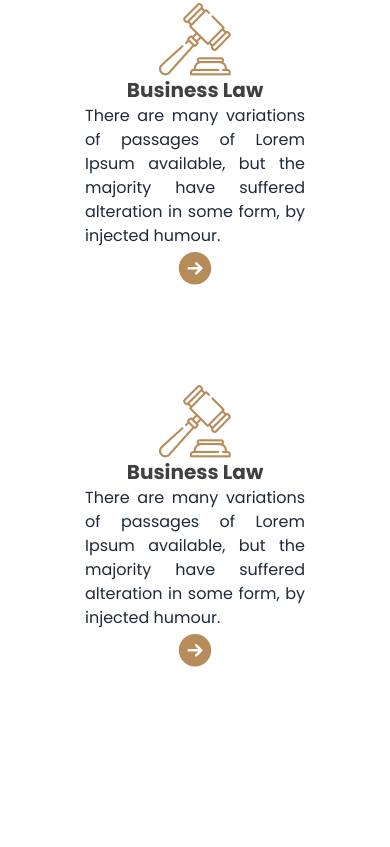
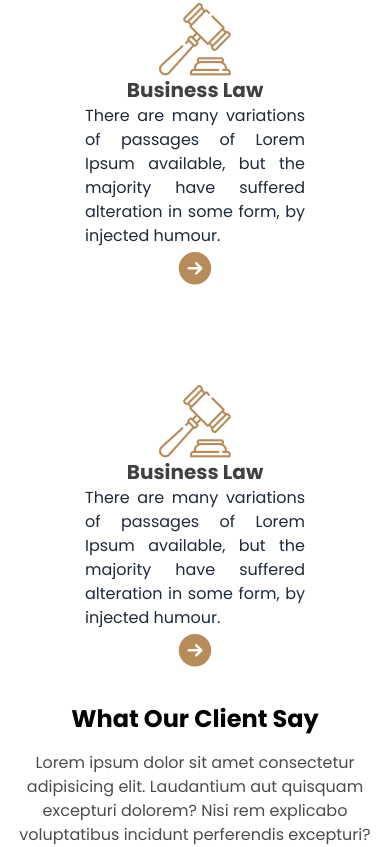
Before and after one commit to Abu-Musa38/justice-project, a plain HTML site: page index.html in a window 390 px wide. Shown: the part 2371-3218 px from the top of the page. Before the commit the page ends 3042 px from the top, so only its background shows below. Drawn offline with nearby package versions, Linux system fonts and the light colour scheme.

Commit message:
second commit

```diff
--- a/index.html
+++ b/index.html
@@ -25,7 +25,7 @@
 <body class="font-poppins">
   <!-- overflow-x-hidden -->
 
-  <header class="container mx-auto lg:px-24 px-8">
+  <header class="container mx-auto lg:px-24 px-4">
 
     <div class="">
       <div class="navbar bg-base-100">
@@ -65,7 +65,7 @@
     </div>
 
     <div
-      class="bg-[linear-gradient(45deg,rgba(0,0,0,0.4),rgba(0,0,0,0.1)),url(images/banner.png)] lg:h-[60vh] h-[60vh] w-full bg-cover bg-center lg:mt-12 mt-8 container mx-auto lg:px-24 px-8 justify-center items-center flex rounded-lg">
+      class="bg-[linear-gradient(45deg,rgba(0,0,0,0.4),rgba(0,0,0,0.1)),url(images/banner.png)] lg:h-[60vh] h-[60vh] w-full bg-cover bg-center lg:mt-12 mt-8 container mx-auto lg:px-24 px-4 justify-center items-center flex rounded-lg">
       <div class="text-center ">
         <h1 class="lg:text-4xl text-xl w-3/2 text-white font-bold">We Provide Effective <br> Legal Solutions</h1>
         <p class="text-x lg:w-3/2 w-4/3  text-white  opacity-60 mt-2 mb-4">There are many variations of passages of
@@ -88,7 +88,7 @@
       </div>
 
 
-    <div class="container mx-auto lg:px-24 px-8 grid lg:grid-cols-3 grid-cols-1 gap-24  ">
+    <div class="container mx-auto lg:px-24 px-4 grid lg:grid-cols-3 grid-cols-1 gap-24  ">
 
       <div class="flex flex-col justify-center items-center  ">
            <div class=""><img src="images/business.png" alt=""></div>
@@ -152,7 +152,12 @@
 
   </header>
 
-  <main>
+  <main class="class="container mx-auto lg:px-24 px-4">
+
+    <div class="container mx-auto lg:px-24 px-4 mt-8">
+       <h1 class="text-black lg:text-4xl text-2xl text-center font-bold mb-4">What Our Client Say</h1>
+       <p class="text-x text-black text-center opacity-70 lg:w-4/3 w-3/2"> Lorem ipsum dolor sit amet consectetur adipisicing elit. Laudantium aut quisquam excepturi dolorem? Nisi rem explicabo voluptatibus incidunt perferendis excepturi?</p>
+      </div>
 
   </main>
 
```
